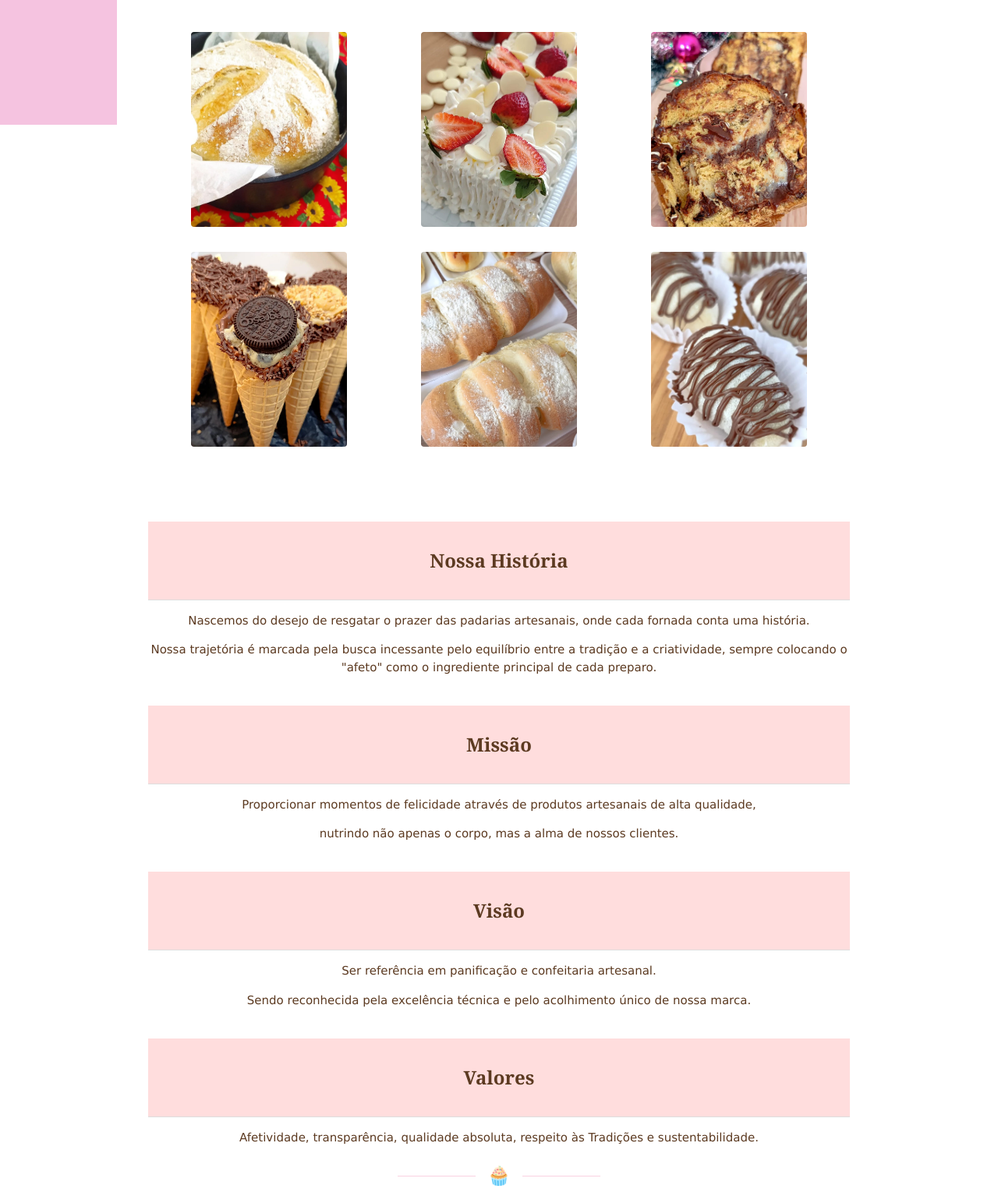
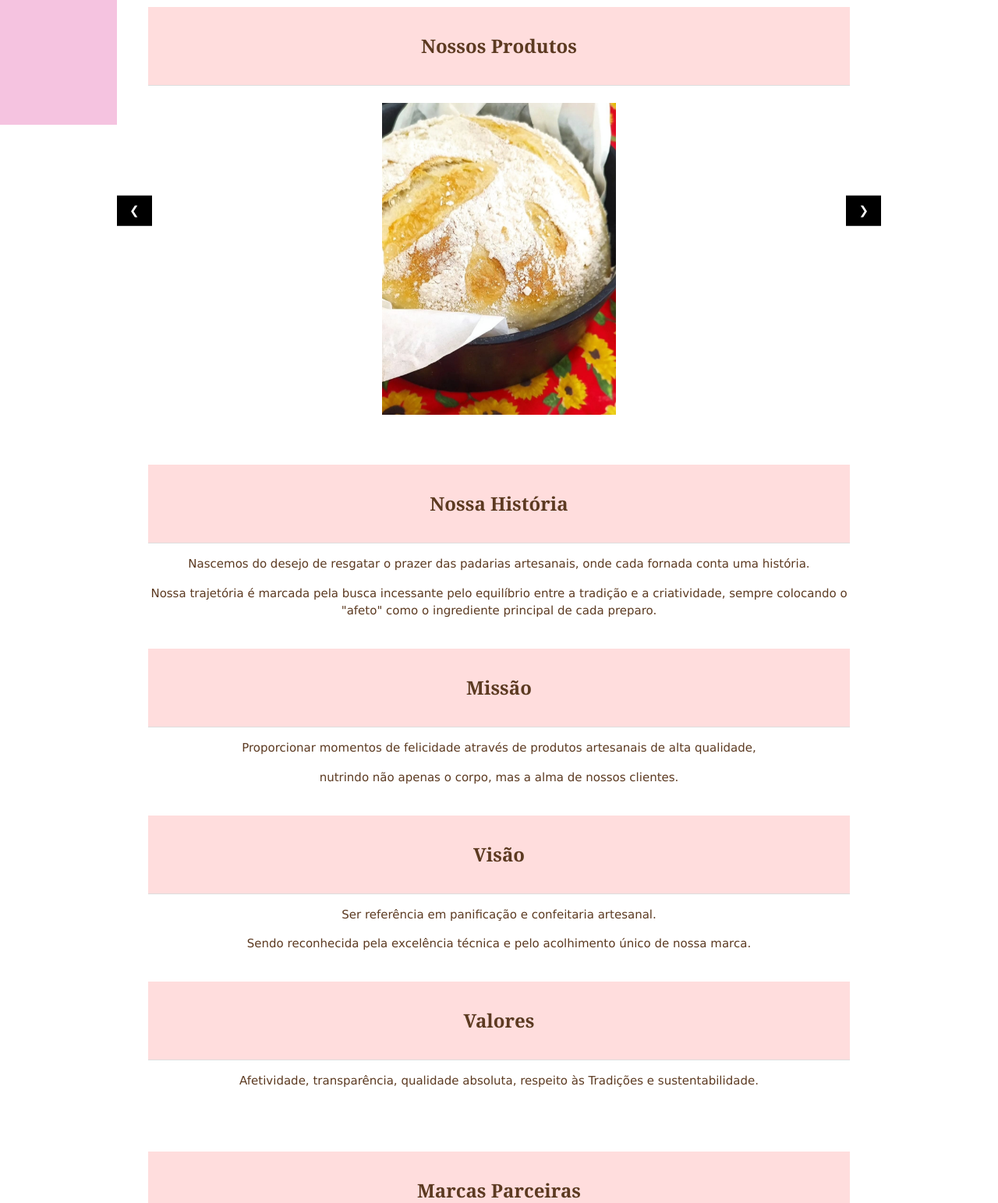
Before and after one commit to LauraHelena93/Afetiva_Paes_Doces, a plain HTML site: page index.html in a window 1280 px wide. Shown: the part 640-2183 px from the top of the page at 78% size. Drawn offline with nearby package versions, Linux system fonts and the light colour scheme.

Commit message:
alteração com JavaScript

```diff
--- a/index.html
+++ b/index.html
@@ -20,11 +20,11 @@
         }
 
        /* Regra ultra forte para garantir o marrom da Afetiva */
-        main h2, main li, main p, .w3-ul li, #parceiros li{
+        main h2, main li, main p, .w3-ul li, #produtos, #parceiros li{
         color: #5c3a21 !important;
         }
         /* 2. Regra EXCLUSIVA para os títulos ficarem em negrito */
-        main h2, .w3-ul li:first-child, #parceiros li:first-child {
+        main h2, .w3-ul li:first-child, #parceiros li:first-child, #produtos .w3-xlarge {
         font-weight: bold !important;
         font-family: Georgia, 'Times New Roman', serif !important;
         }
@@ -35,23 +35,28 @@
             height: 100%;
         }
         /* Aproxima as fotos diminuindo o espaço total da galeria e centralizando */
-        .w3-row-padding, .w3-ul {
-        max-width: 900px;  /* Diminua esse número (ex: 800px) se quiser as fotos ainda mais perto */
-        margin: 0 auto !important;   /* Centraliza o bloco de fotos na tela */
+        .w3-ul, #parceiros .w3-ul {
+        max-width: 900px; /* Limita a largura total da galeria */
+        margin: 0 auto;   /* Centraliza o bloco de fotos na tela */
         }
 
-        /* Garante que as fotos fiquem bem ajustadas nas colunas */
-        .w3-third img {
-    margin-bottom: 16px; /* Espaço sutil entre a linha de cima e a de baixo */
+        .mySlides { /* Esconde as fotos inicialmente para o slideshow funcionar corretamente */
+            display:none;
         }
+
     </style>
 </head>
 <body class="w3-white">
-    <nav class="w3-sidebar w3-bar-block w3-center">
+    <nav class="w3-sidebar w3-bar-block w3-center"> <!--barra lateral-->
         <!-- HOME -->
         <a href="#home" class="w3-bar-item w3-button w3-padding-large w3-hover-light-blue w3-hover-text-pink w3-text-brown">
             <i class="fa fa-home w3-xxlarge"></i>
             <p>HOME</p>
+            </a>
+        <!-- PRODUTOS -->
+        <a href="#produtos" class="w3-bar-item w3-button w3-padding-large w3-hover-light-blue w3-hover-text-pink w3-text-brown">
+            <i class="fa fa-shopping-bag w3-xxlarge"></i>
+            <p>PRODUTOS</p>
             </a>
         <!-- Parceiros -->
         <a href="#parceiros" class="w3-bar-item w3-button w3-padding-large w3-hover-light-blue w3-hover-text-pink w3-text-brown">
@@ -72,35 +77,29 @@
             </h1>
             <br>
             <h1 class="w3-serif" style="font-weight: bold; font-size: 50px; color: #5c3a21; letter-spacing: 1px;">Afetiva Pães e Doces</h1>
-            <div class="w3-container w3-center" style="display: flex; align-items: center; justify-content: center; margin: 20px 0;">
+            <div class="w3-container w3-center" style="display: flex; align-items: center; justify-content: center; margin: 20px 0;"> <!-- Linha divisória -->
                 <div style="flex: 0 1 100px; border-bottom: 1px solid #fad2e1;"></div>
                     <span style="padding: 0 15px; font-size: 24px;">🧁</span>
                 <div style="flex: 0 1 100px; border-bottom: 1px solid #fad2e1;"></div>
             </div>
             <p class="w3-xlarge w3-serif" style="font-weight: light; color: #5c3a21; letter-spacing: 0.5px;">Onde o afeto se torna sabor!</p>
         </header>
-        <div class="w3-container w3-padding-32 w3-center">
-            <div class="w3-row-padding">
-                <div class="w3-third w3-margin-bottom">
-                    <img src="img/rustico.jpg" alt="Pão Artesanal" style="width: 200px;; height: 250px; object-fit: cover;" class="w3-hover-opacity w3-round">
+        <div class="w3-content w3-display-container" id="produtos" class="mySlides"> <!-- Galeria de fotos -->
+            <ul class="w3-ul w3-hoverable w3-center w3-white">
+                <li class="w3-pale-red w3-xlarge w3-padding-32">Nossos Produtos</li>
+                <br>
+            </ul>
+            <img class="mySlides" src="img/rustico.jpg" alt="Pão Artesanal" style="width: 300px; height:400px; object-fit: cover; margin: 0 auto;">
+            <img class="mySlides" src="img/bolo.png" alt="Bolo Recheado" style="width: 300px; height:400px; object-fit: cover; margin: 0 auto;">
+            <img class="mySlides" src="img/panetone.png" alt="Panetone Trufado" style="width:300px; height:400px; object-fit: cover; margin: 0 auto;">
+            <img class="mySlides" src="img/cones.png" alt="Cones Trufados" style="width:300px; height:400px; object-fit: cover; margin: 0 auto;">
+            <img class="mySlides" src="img/caseiro.png" alt="Pão Caseiro" style="width:300px; height:400px; object-fit: cover; margin: 0 auto;">
+            <img class="mySlides" src="img/nutella.png" alt="Coxnha de Morango com Nutella" style="width:300px; height:400px; object-fit: cover; margin: 0 auto;">
+            <button class="w3-button w3-black w3-display-left" onclick="plusDivs(-1)">&#10094;</button>
+            <button class="w3-button w3-black w3-display-right" onclick="plusDivs(1)">&#10095;</button>
+
         </div>
-                <div class="w3-third w3-margin-bottom">
-                    <img src="img/bolo.png" alt="Bolo Recheado" style="width: 200px; height: 250px; object-fit: cover;" class="w3-hover-opacity w3-round">
-                </div>
-                <div class="w3-third w3-margin-bottom">
-                    <img src="img/panetone.png" alt="Panetone Trufado" style="width: 200px; height: 250px; object-fit: cover;" class="w3-hover-opacity w3-round">
-                </div>
-                <div class="w3-third w3-margin-bottom">
-                    <img src="img/cones.png" alt="Cones Trufados" style="width: 200px; height: 250px; object-fit: cover;" class="w3-hover-opacity w3-round">
-                </div>
-                <div class="w3-third w3-margin-bottom">
-                    <img src="img/caseiro.png" alt="Pão Caseiro" style="width: 200px; height: 250px; object-fit: cover;" class="w3-hover-opacity w3-round">
-                </div>
-                <div class="w3-third w3-margin-bottom">
-                    <img src="img/nutella.png" alt="Coxnha de Morango com Nutella" style="width: 200px; height: 250px; object-fit: cover;" class="w3-hover-opacity w3-round">
-                </div>
-            </div>
-        <main class="w3-content w3-padding-64" id="historia">
+        <main class="w3-content w3-padding-64" id="historia"> <!-- História, Missão, Visão e Valores -->
             <ul class="w3-ul w3-hoverable w3-center w3-white">
                 <li class="w3-pale-red w3-xlarge w3-padding-32">Nossa História</li>
                 <p>Nascemos do desejo de resgatar o prazer das padarias artesanais, onde cada fornada conta uma história.</p>
@@ -123,33 +122,28 @@
                 <li class="w3-pale-red w3-xlarge w3-padding-32">Valores</li>
                 <p>Afetividade, transparência, qualidade absoluta, respeito às Tradições e sustentabilidade.</p>
             </ul>
-            <div class="w3-container w3-center" style="display: flex; align-items: center; justify-content: center; margin: 20px 0;">
-                <div style="flex: 0 1 100px; border-bottom: 1px solid #fad2e1;"></div>
-                    <span style="padding: 0 15px; font-size: 24px;">🧁</span>
-                <div style="flex: 0 1 100px; border-bottom: 1px solid #fad2e1;"></div>
-            </div>
-            <div class="w3-container w3-content w3-padding-32" id="parceiros">
+
+            <div class="w3-container w3-content w3-padding-64" id="parceiros">
                 <ul class="w3-ul w3-hoverable w3-center w3-white w3-content">
                     <li class="w3-pale-red w3-xlarge w3-padding-32">Marcas Parceiras</li>
                 </ul>
             </div>
-            <div class="w3-row-padding w3-center w3-margin-top">
-                <div class="w3-row w3-row-padding">
+            <div class="w3-container w3-content w3-center w3-padding-24">
                 <div class="w3-third w3-margin-bottom">
                     <a href="https://famigliaventurelli.com.br/" target="_blank">
-                            <img src="img/venturelli.jpg" alt="Venturelli" style="width: 250px;; height: 250px; object-fit: cover;" class="w3-hover-opacity w3-round">
+                        <img src="img/venturelli.jpg" alt="Venturelli" style="width: 230px; height: 230px; object-fit: cover;" class="w3-hover-opacity w3-round">
                     </a>
                 </div>
                 <div class="w3-third w3-margin-bottom">
                     <a href="https://www.sicaochocolate.com/pt-BR" target="_blank">
-                            <img src="img/sicao-logo.jpg" alt="Sicao" style="width: 250px; height: 250px; object-fit: cover;" class="w3-hover-opacity w3-round">
+                        <img src="img/sicao-logo.jpg" alt="Sicao" style="width: 230px; height: 230px; object-fit: cover;" class="w3-hover-opacity w3-round">
                     </a>
                 </div>
                 <div class="w3-third w3-margin-bottom">
                     <a href="https://www.nutella.com/" target="_blank">
-                            <img src="img/nut.jpg" alt="Nutella" style="width: 250px; height: 250px; object-fit: cover;" class="w3-hover-opacity w3-round">
+                        <img src="img/nut.jpg" alt="Nutella" style="width: 230px; height: 230px; object-fit: cover;" class="w3-hover-opacity w3-round">
                     </a>
-                    </div>
+                    <br>
                 </div>
             </div>
         </div>
@@ -190,16 +184,16 @@
         <div class="w3-padding-128 w3-content w3-text-grey" id="contato">
                 <h2 class="w3-text-pink">Entre em Contato</h2>
                 <hr style="width:200px" class="w3-opacity">
-                <div class="w3-section; w3-text-gray">
+                <div class="w3-section; w3-text-gray" style="background-color: #fff0f3; margin-top: 64px; border-top: 1px solid #fad2e1;">
                     <p>
                     <a href="https://www.instagram.com/afetivapaes.doces/" target="_blank" style="text-decoration: none; color: inherit;">
-                    <i class="fa fa-instagram fa-fw w3-text-white w3-xxlarge w3-margin- right; font-weight: bold"></i> Instagram:@afetivapaes.doces</p>
+                    <i class="fa fa-instagram fa-fw w3-text-grey w3-xxlarge w3-margin- right; font-weight: bold"></i> Instagram:@afetivapaes.doces</p>
                     </a>
                     <p>
-                    <i class="fa fa-envelope fa-fw w3-text-white w3-xxlarge w3-margin- right; font-weight: bold"> </i> Email: confeitariaartesanaldalaura@gmail.com</p>
+                    <i class="fa fa-envelope fa-fw w3-text-grey w3-xxlarge w3-margin- right; font-weight: bold"> </i> Email: confeitariaartesanaldalaura@gmail.com</p>
                     <br>
                 </div>
-            <form>
+            <form> <!-- Formulário de contato -->
                 <p>
                     <input class="w3-input w3-padding-16" type="text" placeholder="Nome" required name="Nome">
                 </p>
@@ -225,12 +219,32 @@
             Feito à mão, com amor e afeto. ✨
         </p>
 
-        <p class="texto-rodape" style="font-size: 13px; margin: 0; opacity: 0.8;">
+        <p class="texto-rodape" style="font-size: 13px; margin: 0; opacity: 0.8;"> <!-- Copyright -->
             &copy; 2026 Afetiva Pães e Doces. Todos os direitos reservados.
         </p>
         <p class="texto-rodape" style="font-size: 11px; margin-top: 4px; opacity: 0.6;">
             Desenvolvido com carinho por Laura🤎
         </p>
     </footer>
+    <script>
+        var slideIndex = 1;
+        showDivs(slideIndex);
+
+        function plusDivs(n) {
+        showDivs(slideIndex += n);
+        }
+
+        function showDivs(n) {
+        var i;
+        var x = document.getElementsByClassName("mySlides");
+        if (n > x.length) {slideIndex = 1}
+        if (n < 1) {slideIndex = x.length}
+        for (i = 0; i < x.length; i++) {
+            x[i].style.display = "none";
+        }
+            x[slideIndex-1].style.display = "block";
+        }
+    </script>
+
 </body>
 </html>
```
Also changed, not shown: 1 other file. Lines whose indentation alone changed are shown as unchanged.
